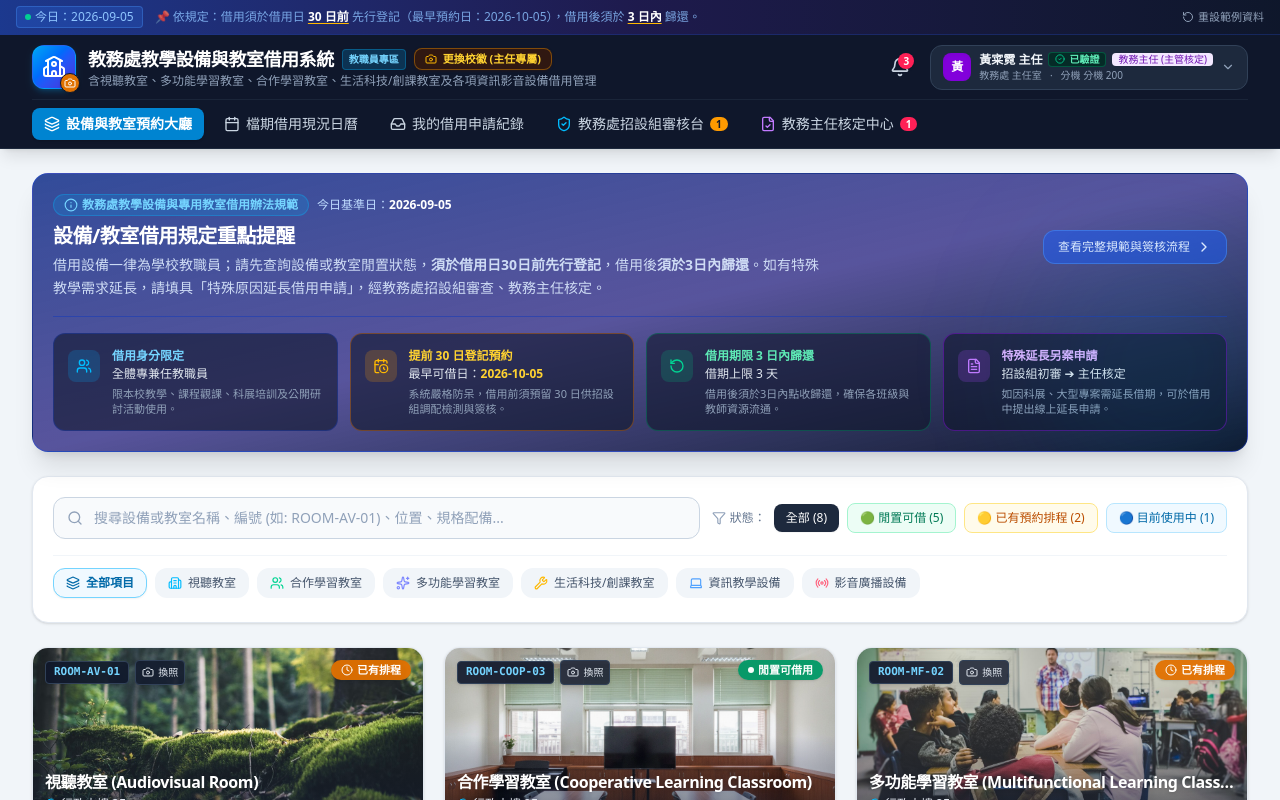
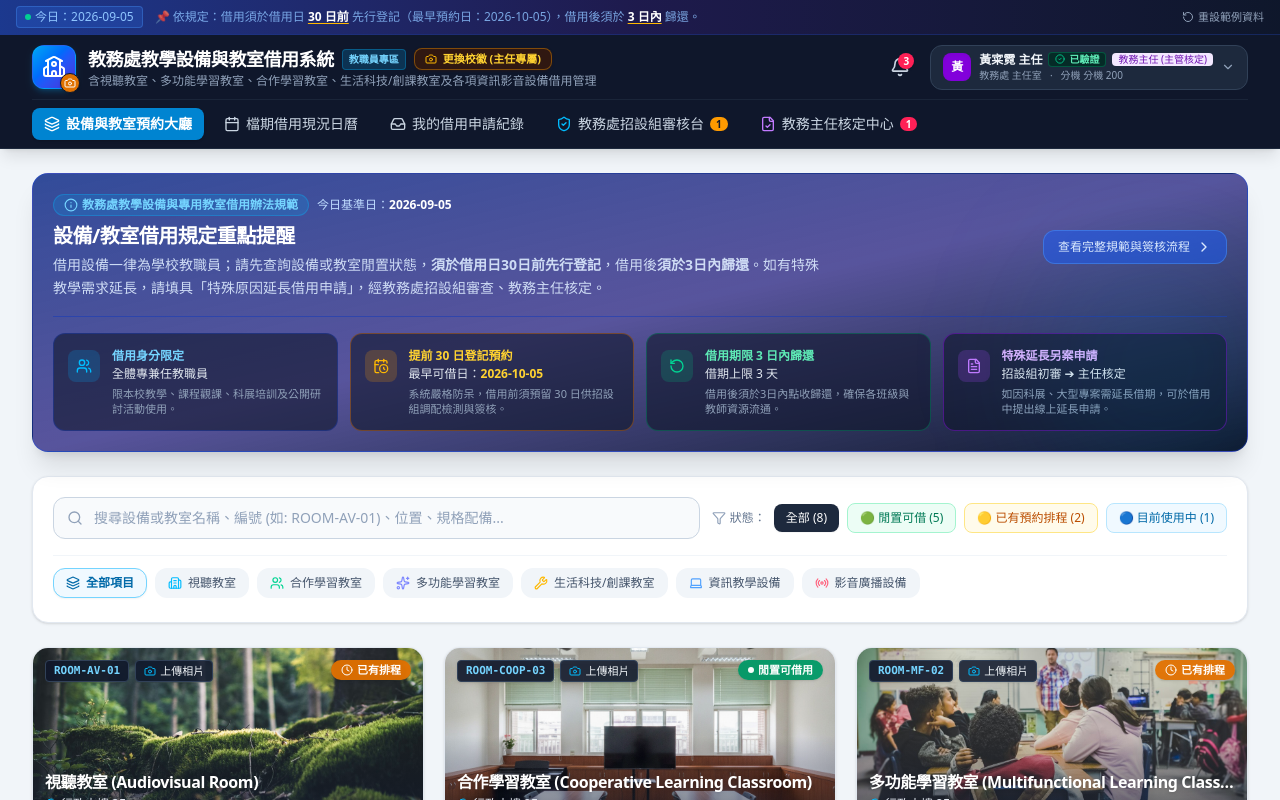
Before and after one commit to shenbaochyi-beep/teaching-equip-0905, a React (Vite) app: page / in a window 1280 px wide. Shown: the top 800 px of the page. Built offline with nearby package versions, Linux system fonts and the light colour scheme.

Commit message:
feat(ui): update resource image upload interface
Enhance the resource image upload component by refining the UI styling and improving the default image fallback logic to ensure more reliable asset retrieval.

```diff
--- a/src/components/ResourceExplorer.tsx
+++ b/src/components/ResourceExplorer.tsx
@@ -255,11 +255,11 @@ export const ResourceExplorer: React.FC<ResourceExplorerProps> = ({
                           e.stopPropagation();
                           onOpenImageModal(resource);
                         }}
-                        title="上傳修訂相片"
-                        className="bg-slate-900/80 hover:bg-sky-600 text-slate-200 hover:text-white p-1 rounded backdrop-blur-sm border border-slate-700 hover:border-sky-500 shadow transition-colors flex items-center gap-1 text-[11px] px-1.5"
+                        title="上傳或更換實景相片"
+                        className="bg-slate-900/85 hover:bg-sky-600 text-slate-100 hover:text-white px-2 py-0.5 rounded backdrop-blur-sm border border-slate-700 hover:border-sky-400 shadow transition-all flex items-center gap-1 text-[11px] font-medium"
                       >
-                        <Camera className="w-3 h-3" />
-                        <span className="hidden sm:inline text-[10px]">換照</span>
+                        <Camera className="w-3 h-3 text-sky-400 group-hover/btn:text-white" />
+                        <span>上傳相片</span>
                       </button>
                     )}
                   </div>
--- a/src/components/ResourceImageModal.tsx
+++ b/src/components/ResourceImageModal.tsx
@@ -12,7 +12,7 @@ import {
   Link,
   Camera
 } from 'lucide-react';
-import { LOCKED_ROOM_IMAGES } from '../data/mockData';
+import { LOCKED_ROOM_IMAGES, INITIAL_RESOURCES } from '../data/mockData';
 
 interface ResourceImageModalProps {
   resource: ResourceItem | null;
@@ -139,7 +139,7 @@ export const ResourceImageModal: React.FC<ResourceImageModalProps> = ({
   };
 
   const handleResetToDefault = () => {
-    const defaultUrl = LOCKED_ROOM_IMAGES[resource.id] || '/1.jpg';
+    const defaultUrl = LOCKED_ROOM_IMAGES[resource.id] || INITIAL_RESOURCES.find(r => r.id === resource.id)?.imageUrl || resource.imageUrl || '/1.jpg';
     setPreviewUrl(defaultUrl);
     setUrlInput(defaultUrl);
     showToast('info', '已重設為預設圖片', '點選「確認儲存修訂」後即可正式生效。');
```
